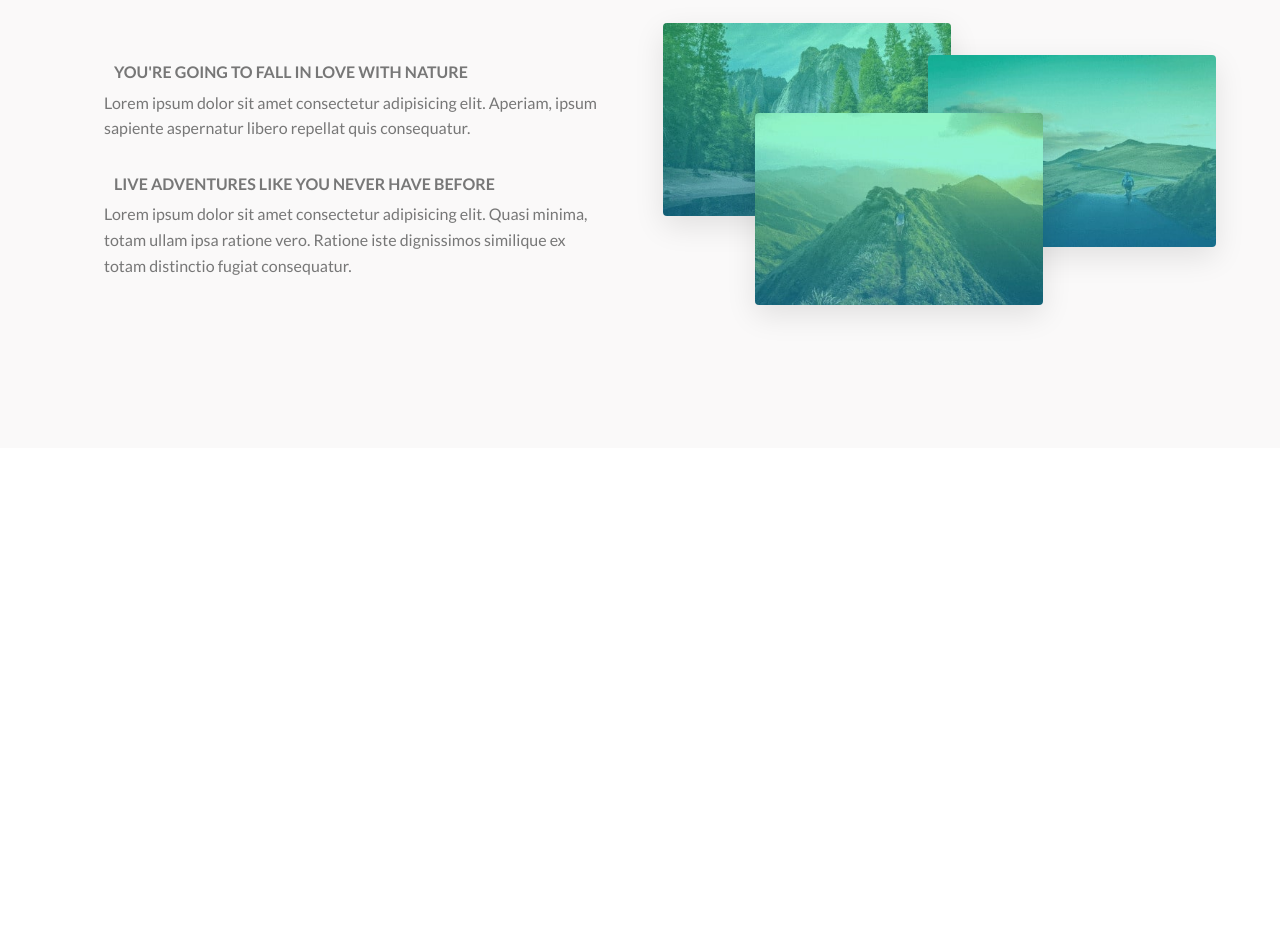
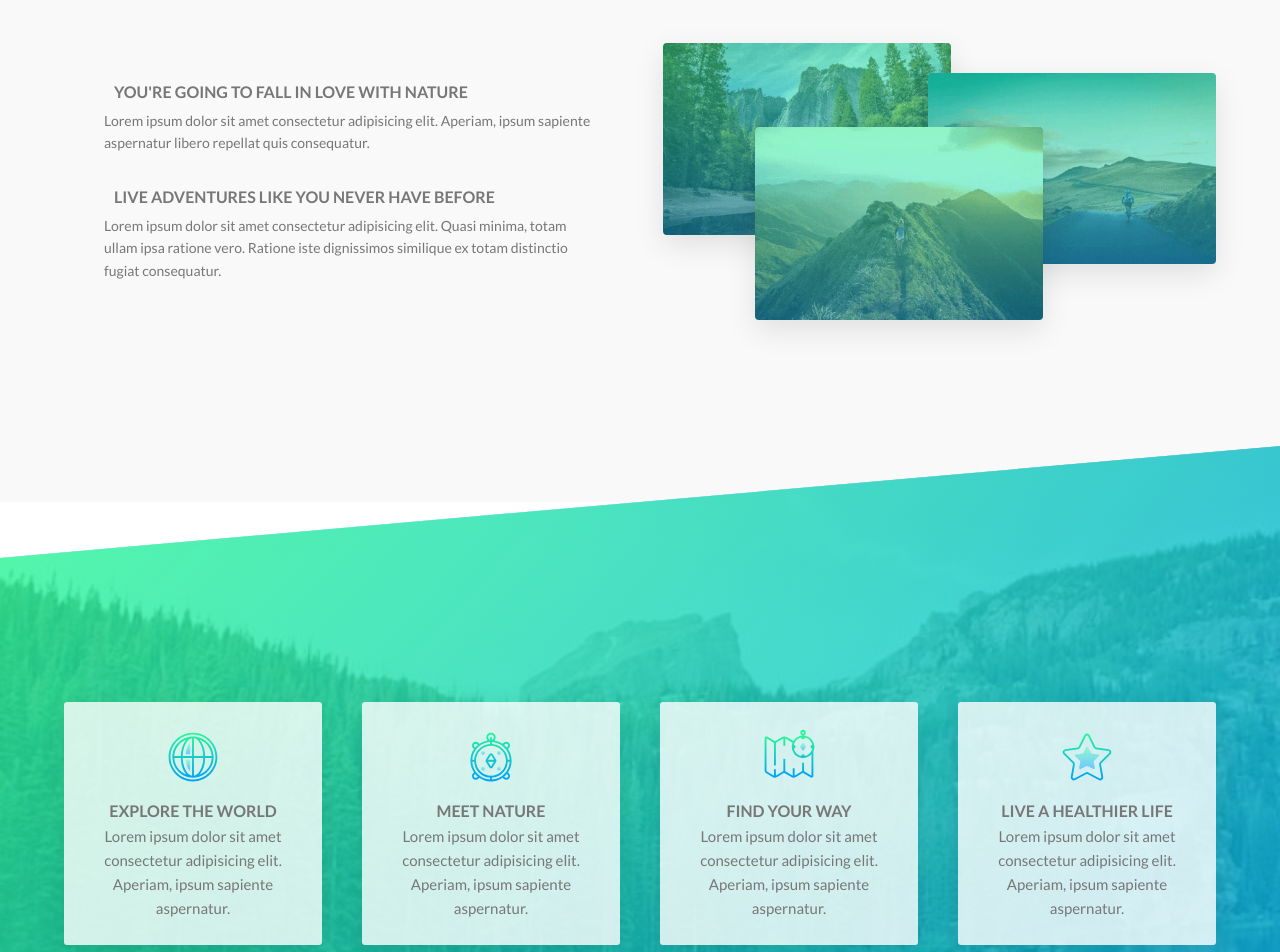
Before and after one commit to mouadmaa/morocco-natours-frontend, a Gatsby site: page / in a window 1280 px wide. Shown: the part 920-1872 px from the top of the page. Built offline with nearby package versions, Linux system fonts and the light colour scheme; Gatsby itself is replaced by a stand-in of ours.

Commit message:
added home features component and fix nav, hero, about styles

```diff
--- a/gatsby-config.js
+++ b/gatsby-config.js
@@ -17,6 +17,13 @@ module.exports = {
         name: `images`,
         path: path.join(__dirname, `static`, `images`),
       },
+    },
+    {
+      resolve: `gatsby-source-filesystem`,
+      options: {
+        name: `svgs`,
+        path: path.join(__dirname, `static`, `svgs`),
+      },
     }
   ],
 }
--- a/src/components/Home/HomeAbout/HomeAbout.component.tsx
+++ b/src/components/Home/HomeAbout/HomeAbout.component.tsx
@@ -33,9 +33,9 @@ const HomeAbout: FC = () => {
           </p>
         </AboutTextContainer>
         <AboutImagesContainer>
-          <Image fluid={data.natour3.childImageSharp.fluid} />
-          <Image fluid={data.natour1.childImageSharp.fluid} />
-          <Image fluid={data.natour2.childImageSharp.fluid} />
+          <Image fluid={data.nature3.childImageSharp.fluid} alt='nature 3' />
+          <Image fluid={data.nature1.childImageSharp.fluid} alt='nature 1' />
+          <Image fluid={data.nature2.childImageSharp.fluid} alt='nature 2' />
         </AboutImagesContainer>
       </AboutContentContainer>
     </AboutContainer>
@@ -46,21 +46,21 @@ export default HomeAbout
 
 const query = graphql`
   {
-    natour1: file(relativePath: {eq: "natour-1.jpg"}) {
+    nature1: file(relativePath: {eq: "nature-1.jpg"}) {
       childImageSharp {
         fluid {
           ...GatsbyImageSharpFluid
         }
       }
     }
-    natour2: file(relativePath: {eq: "natour-2.jpg"}) {
+    nature2: file(relativePath: {eq: "nature-2.jpg"}) {
       childImageSharp {
         fluid {
           ...GatsbyImageSharpFluid
         }
       }
     }
-    natour3: file(relativePath: {eq: "natour-3.jpg"}) {
+    nature3: file(relativePath: {eq: "nature-3.jpg"}) {
       childImageSharp {
         fluid {
           ...GatsbyImageSharpFluid
--- a/src/components/Home/HomeAbout/HomeAbout.styles.tsx
+++ b/src/components/Home/HomeAbout/HomeAbout.styles.tsx
@@ -2,8 +2,12 @@ import styled from 'styled-components'
 
 export const AboutContainer = styled.section`
   background-color: ${({ theme }) => theme.color.grayLight1};
-  padding: 15rem 5vw;
+  padding: 15rem 5vw 20rem;
   margin-top: -10vh;
+
+  @media only screen and (max-width: 37.25em) {
+    padding: 20rem 5vw 0;
+  }
 `
 
 export const AboutTitleContainer = styled.div`
@@ -11,10 +15,15 @@ export const AboutTitleContainer = styled.div`
 
   h2 {
     font-size: 3rem;
-    margin: 3rem 4rem;
+    margin: 3rem 4rem 5rem;
 
     @media only screen and (max-width: 75em) {
       margin-bottom: 0;
+    }
+
+    @media only screen and (max-width: 37.25em) {
+      font-size: 2.5rem;
+      margin: 1rem 0;
     }
   }
 `
@@ -33,6 +42,14 @@ export const AboutContentContainer = styled.div`
 export const AboutTextContainer = styled.div`
   padding: 2rem 4rem;
 
+  @media only screen and (max-width: 37.25em) {
+    padding: 2rem 0;
+  }
+
+  @media only screen and (max-width: 21.25em) {
+    padding: 0;
+  }
+
   h3 {
     margin: 3rem 1rem .5rem;
     font-size: 1.6rem;
@@ -42,11 +59,12 @@ export const AboutTextContainer = styled.div`
 
     @media only screen and (max-width: 37.25em) {
       margin-top: 2rem;
+      text-align: center;
     }
   }
 
   p {
-    font-size: 1.6rem;
+    font-size: 1.4rem;
     font-weight: 400;
 
     @media only screen and (max-width: 37.25em) {
@@ -110,7 +128,7 @@ export const AboutImagesContainer = styled.div`
     }
   }
 
-  :hover img:not(:hover) {
+  :hover div:not(:hover) {
     transform: scale(0.95);
   }
 `
--- /dev/null
+++ b/src/components/Home/HomeFeatures/HomeFeatures.component.tsx
@@ -0,0 +1,82 @@
+import React, { FC } from 'react'
+import { graphql, useStaticQuery } from 'gatsby'
+
+import {
+  FeaturesContainer, FeaturesContentContainer, FeatureBoxContainer
+} from './HomeFeatures.styles'
+
+const HomeFeatures: FC = () => {
+  const data = useStaticQuery(query)
+
+  const NatureImage = [
+    `linear-gradient(315deg, rgba(8, 174, 234, 0.8), rgba(42, 245, 152, 0.8))`,
+    data.natureImage.childImageSharp.fluid
+  ]
+
+  return (
+    <FeaturesContainer
+      fluid={NatureImage}
+    >
+      <FeaturesContentContainer>
+        <FeatureBoxContainer>
+          <img src={data.wordSvg.publicURL} alt='word svg' />
+          <h3>Explore the world</h3>
+          <p>
+            Lorem ipsum dolor sit amet consectetur adipisicing elit.
+            Aperiam, ipsum sapiente aspernatur.
+          </p>
+        </FeatureBoxContainer>
+        <FeatureBoxContainer>
+          <img src={data.compassSvg.publicURL} alt='compass svg' />
+          <h3>Meet nature</h3>
+          <p>
+            Lorem ipsum dolor sit amet consectetur adipisicing elit.
+            Aperiam, ipsum sapiente aspernatur.
+          </p>
+        </FeatureBoxContainer>
+        <FeatureBoxContainer>
+          <img src={data.mapSvg.publicURL} alt='map svg' />
+          <h3>Find your way</h3>
+          <p>
+            Lorem ipsum dolor sit amet consectetur adipisicing elit.
+            Aperiam, ipsum sapiente aspernatur.
+          </p>
+        </FeatureBoxContainer>
+        <FeatureBoxContainer>
+          <img src={data.starSvg.publicURL} alt='star svg' />
+          <h3>Live a healthier life</h3>
+          <p>
+            Lorem ipsum dolor sit amet consectetur adipisicing elit.
+            Aperiam, ipsum sapiente aspernatur.
+          </p>
+        </FeatureBoxContainer>
+      </FeaturesContentContainer>
+    </FeaturesContainer>
+  )
+}
+
+export default HomeFeatures
+
+const query = graphql`
+  {
+    natureImage: file(relativePath: {eq: "nature-4.jpg"}) {
+      childImageSharp {
+        fluid {
+          ...GatsbyImageSharpFluid_withWebp
+        }
+      }
+    }
+    wordSvg: file(relativePath: {eq: "world.svg"}) {
+      publicURL
+    }
+    compassSvg: file(relativePath: {eq: "compass.svg"}) {
+      publicURL
+    }
+    mapSvg: file(relativePath: {eq: "map.svg"}) {
+      publicURL
+    }
+    starSvg: file(relativePath: {eq: "star.svg"}) {
+      publicURL
+    }
+  }
+`
--- /dev/null
+++ b/src/components/Home/HomeFeatures/HomeFeatures.styles.tsx
@@ -0,0 +1,97 @@
+import styled from 'styled-components'
+import BackgroundImage from 'gatsby-background-image'
+
+export const FeaturesContainer = styled(BackgroundImage)`
+  padding: 20rem 5vw;
+  background-color: rgba(8, 174, 234, 0.8);
+  background-size: cover;
+  transform: skewY(-5deg);
+
+  > * {
+    transform: skewY(5deg);
+  }
+
+  @media only screen and (max-width: 56.25em) {
+    padding: 15rem 5vw;
+  }
+`
+
+export const FeaturesContentContainer = styled.div`
+  display: grid;
+  grid-template-columns: repeat(4, 1fr);
+  place-items: center;
+  grid-gap: 4rem;
+
+  @media only screen and (max-width: 75em) {
+    grid-template-columns: repeat(3, 1fr);
+
+    :nth-child(4) {
+      grid-column: 1 / -1;
+    }
+  }
+
+  @media only screen and (max-width: 56.25em) {
+    grid-template-columns: repeat(2, 1fr);
+  }
+
+  @media only screen and (max-width: 37.5em) {
+    grid-template-columns: 1fr;
+  }
+`
+
+export const FeatureBoxContainer = styled.div`
+  background-color: rgba(255, 255, 255, 0.8);
+  font-size: 1.5rem;
+  padding: 2.5rem;
+  text-align: center;
+  border-radius: 3px;
+  box-shadow: ${({ theme }) => theme.shadowLight};
+  transition: 0.4s;
+
+  @media only screen and (max-width: 56.25em) {
+    padding: 2rem;
+  }
+
+  :hover {
+    transform: translateY(-1rem) scale(1.02);
+  }
+
+  @media only screen and (max-width: 75em) {
+    :nth-child(4) {
+      grid-column: 1 / -1;
+    }
+  }
+
+  @media only screen and (max-width: 56.25em) {
+    :nth-child(4) {
+      grid-column: auto;
+    }
+  }
+
+  img {
+    width: 6rem;
+    margin-bottom: 0.5rem;
+    display: inline-block;
+    background-image: linear-gradient(315deg, rgba(8, 174, 234, 0.8), rgba(42, 245, 152, 0.8));
+    -webkit-background-clip: text;
+    background-clip: text;
+    color: transparent;
+
+    @media only screen and (max-width: 56.25em) {
+      margin-bottom: 0;
+    }
+  }
+
+  h3 {
+    margin: 0 1rem;
+    font-size: 1.6rem;
+    font-weight: 700;
+    color: ${({ theme }) => theme.color.grayDark2};
+    text-transform: uppercase;
+  }
+
+  p {
+    font-size: 1.5rem;
+    font-weight: 400;
+  }
+`
--- a/src/components/Home/HomeHero/HomeHero.component.tsx
+++ b/src/components/Home/HomeHero/HomeHero.component.tsx
@@ -6,17 +6,7 @@ import Heading from '../../UI/Heading/Heading.component'
 import Button from '../../UI/Button/Button.component'
 
 const HomeHero: FC = () => {
-  const data = useStaticQuery(graphql`
-    {
-      file(relativePath: {eq: "hero.jpg"}) {
-        childImageSharp {
-          fluid {
-            ...GatsbyImageSharpFluid_withWebp
-          }
-        }
-      }
-    }
-  `)
+  const data = useStaticQuery(query)
 
   const HeroImage = [
     `linear-gradient(315deg, rgba(8, 174, 234, 0.8), rgba(42, 245, 152, 0.8))`,
@@ -46,3 +36,15 @@ const HomeHero: FC = () => {
 }
 
 export default HomeHero
+
+const query = graphql`
+  {
+    file(relativePath: {eq: "hero.jpg"}) {
+      childImageSharp {
+        fluid {
+          ...GatsbyImageSharpFluid_withWebp
+        }
+      }
+    }
+  }
+`
--- a/src/components/Layout/Navigation/Navigation.styles.tsx
+++ b/src/components/Layout/Navigation/Navigation.styles.tsx
@@ -240,6 +240,11 @@ const loginAndSignupStyles = css`
     top: 2rem;
     right: 6.5rem;
   }
+
+  @media only screen and (max-width: 24em) {
+    right: auto;
+    left: 2rem;
+  }
 `
 
 export const NavigationLoginContainer = styled(Link)`
@@ -254,8 +259,9 @@ export const NavigationSignupContainer = styled(Link)`
     right: 16rem;
   }
 
-  @media only screen and (max-width: 37.5em) {
-    right: 15rem;
+  @media only screen and (max-width: 24em) {
+    right: auto;
+    left: 12rem;
   }
 `
 
@@ -302,7 +308,7 @@ export const NavigationTitleContainer = styled(Link)`
     left: 2rem;
   }
 
-  @media only screen and (max-width: 21em) {
+  @media only screen and (max-width: 24em) {
     display: none;
   }
 `
--- a/src/components/UI/Heading/Heading.styles.tsx
+++ b/src/components/UI/Heading/Heading.styles.tsx
@@ -80,7 +80,7 @@ export const HeadingPrimary = styled.h1`
 export const HeadingSecondary = styled.h2`
   font-size: 2.25rem;
   text-transform: uppercase;
-  font-weight: 600;
+  font-weight: 400;
   background-color: ${({ theme }) => theme.color.tertiaryLight};
   background-image: linear-gradient(315deg, ${({ theme }) => theme.color.tertiaryLight} 0%, ${({ theme }) => theme.color.primaryLight} 70%);
   -webkit-background-clip: text;
--- a/src/pages/index.tsx
+++ b/src/pages/index.tsx
@@ -4,12 +4,14 @@ import { PageProps } from 'gatsby'
 import Layout from '../components/Layout/Layout.component'
 import HomeHero from '../components/Home/HomeHero/HomeHero.component'
 import HomeAbout from '../components/Home/HomeAbout/HomeAbout.component'
+import HomeFeatures from '../components/Home/HomeFeatures/HomeFeatures.component'
 
 const Home: FC<PageProps> = () => {
   return (
     <Layout>
       <HomeHero />
       <HomeAbout />
+      <HomeFeatures />
     </Layout>
   )
 }
```
Also changed, not shown: static/images/nature-1.jpg (renamed from static/images/natour-1.jpg), static/images/nature-2.jpg (renamed from static/images/natour-2.jpg), static/images/nature-3.jpg (renamed from static/images/natour-3.jpg), static/images/nature-4.jpg (added), static/svgs/compass.svg (added), static/svgs/map.svg (added), static/svgs/star.svg (added), static/svgs/world.svg (added).
